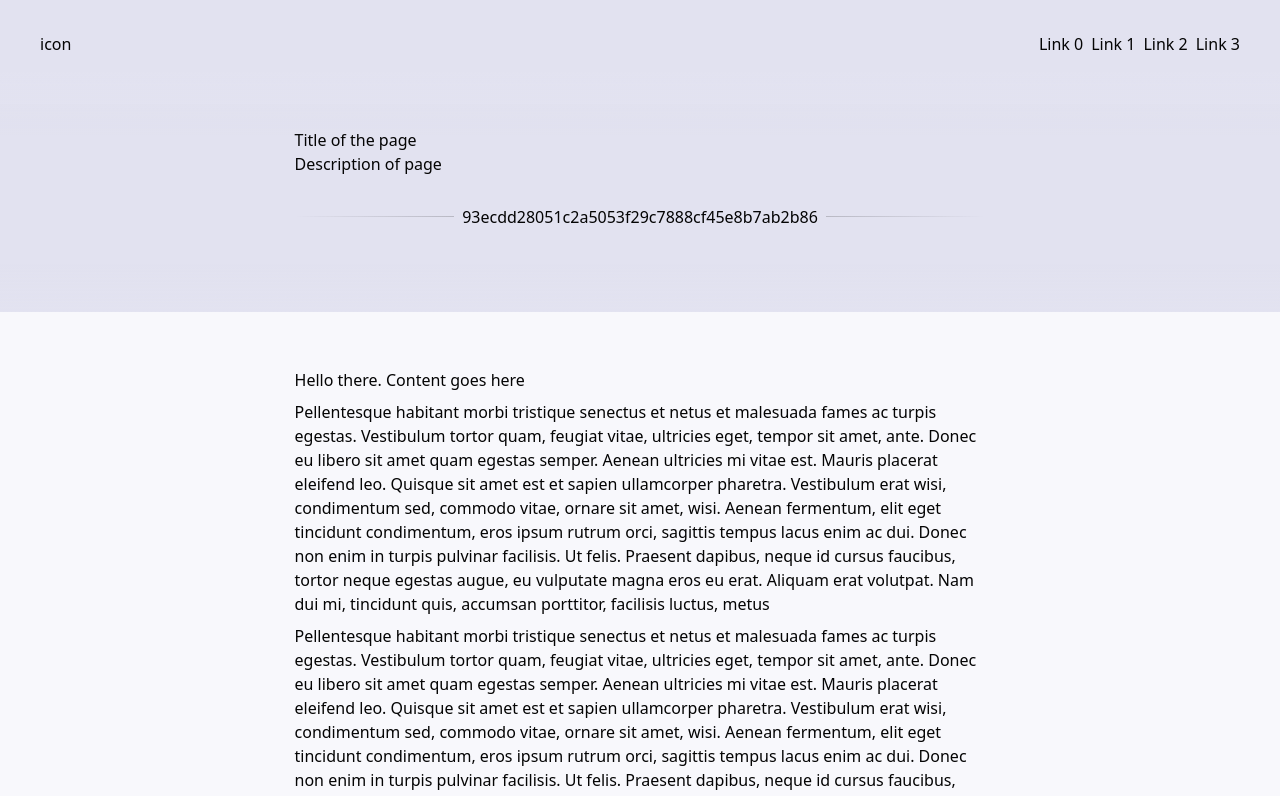
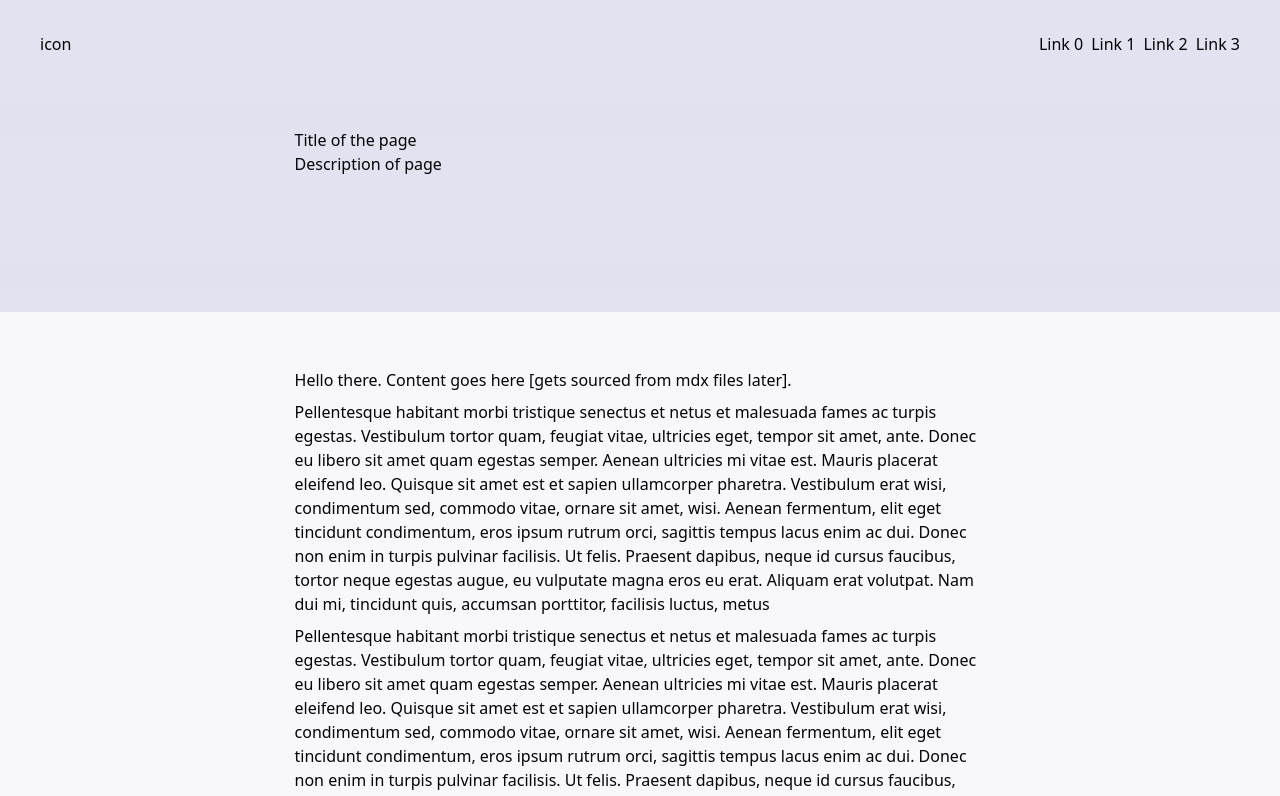
Before and after one commit to khinshankhan/www, a Next.js app: page / in a window 1280 px wide. Shown: the top 796 px of the page. Built offline with nearby package versions, Linux system fonts and the light colour scheme.

Commit message:
add notes for myself for later

```diff
--- a/src/app/page.tsx
+++ b/src/app/page.tsx
@@ -37,12 +37,14 @@ export default function Home() {
           <header className="align-center flex w-full justify-center py-4 pt-8">
             <div className="page-layout w-full">
               <nav className="align-center flex flex-row justify-between">
+                {/* TODO: port over logo */}
                 <div>icon</div>
 
                 <div className="align-center flex flex-row gap-2">
-                  {[...Array(4).keys()].map((num) => (
-                    <div key={num}>{`Link ${num}`}</div>
-                  ))}
+                  {[...Array(4).keys()].map((num) => {
+                    /* TODO: figure out navbar items */
+                    return <div key={num}>{`Link ${num}`}</div>
+                  })}
                 </div>
               </nav>
             </div>
@@ -61,19 +63,16 @@ export default function Home() {
           <header className="content-layout fixed z-0 w-full py-14">
             <h1>Title of the page</h1>
             <span>Description of page</span>
-
-            <HorizontalLine className="z-0 mt-10">
-              93ecdd28051c2a5053f29c7888cf45e8b7ab2b86
-            </HorizontalLine>
           </header>
         </div>
 
+        {/* TODO: determine margin based on article header height */}
         {/* acts as buffer to gradually hide fixed header, also gives header breathing room from content */}
         <div className="z-1 from-background-1/100 via-background-1/50 to-background-1/0 relative mt-48 h-12 bg-gradient-to-t" />
 
         <div className="bg-background-2 isolate flex w-full grow flex-col items-center justify-center">
           <div className="content-layout relative flex w-full grow flex-col gap-2 py-14">
-            <p>Hello there. Content goes here</p>
+            <p>Hello there. Content goes here [gets sourced from mdx files later].</p>
 
             {[...Array(13).keys()].map((num) => (
               <p key={num}>
@@ -91,9 +90,17 @@ export default function Home() {
             ))}
           </div>
         </div>
+
+        <div className="flex w-full flex-col items-center py-8">
+          <div className="page-layout w-full text-center md:text-end">
+            [Link to specific article page goes here]
+          </div>
+        </div>
       </div>
 
-      <div className="bg-background-1 w-full">footer</div>
+      <footer className="bg-background-1 flex w-full flex-col items-center">
+        <p className="pb-20 pt-8 text-center">&copy; 2017+, Khinshan Khan. All rights reserved.</p>
+      </footer>
     </div>
   )
 }
```
